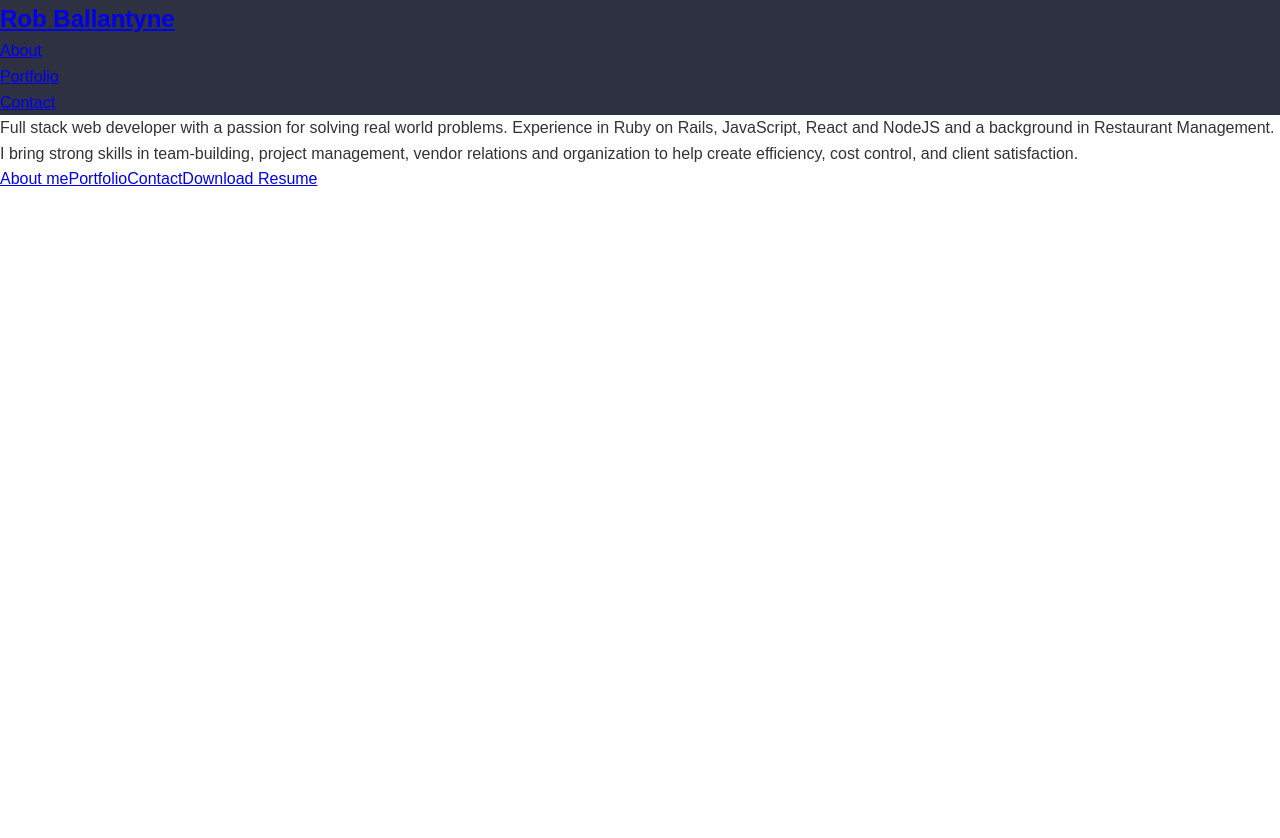
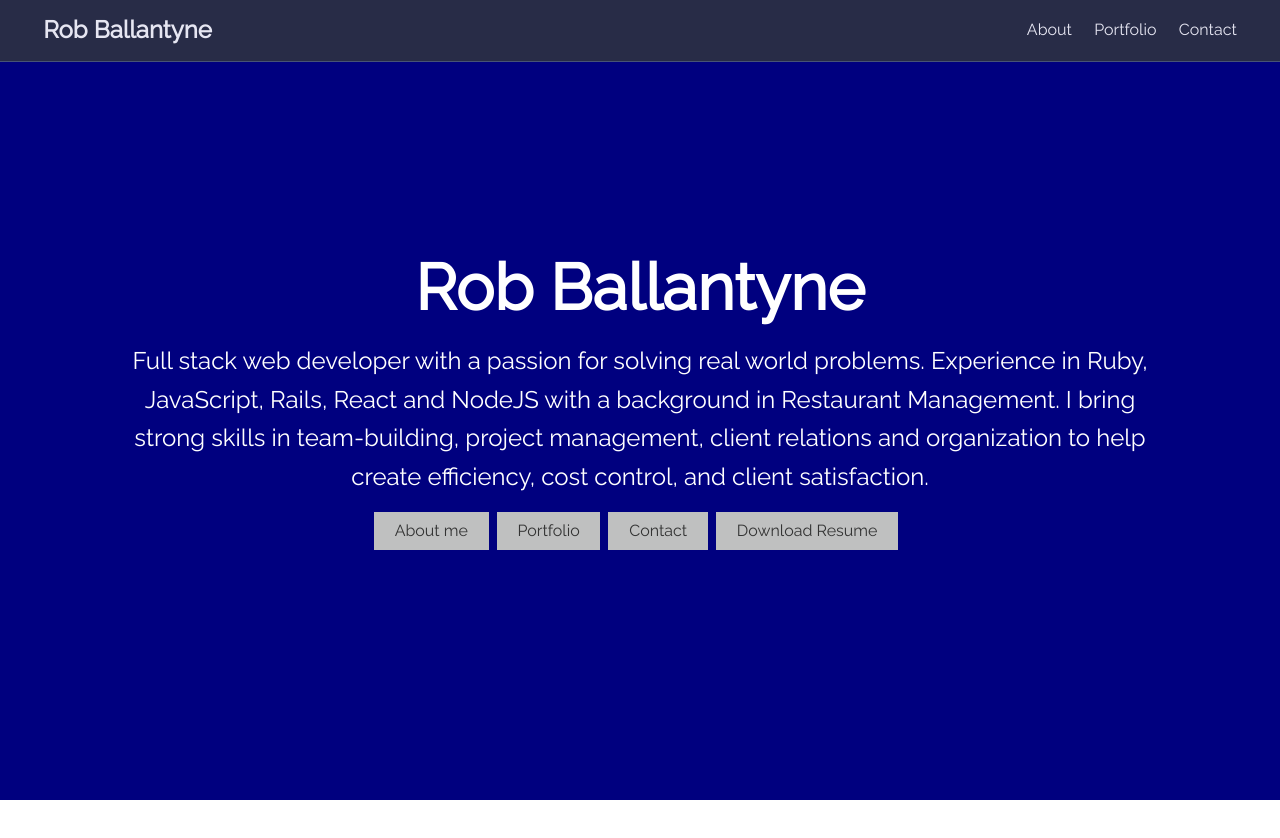
Before and after one commit to RABallantyne/portfolio-app, a React (Create React App) app: page / in a window 1280 px wide. Shown: the top 838 px of the page. Before the commit the page ends 800 px from the top, so only its background shows below. Built offline with nearby package versions, Linux system fonts and the light colour scheme.

Commit message:
organizing layout, styling started

```diff
--- a/public/index.html
+++ b/public/index.html
@@ -10,20 +10,12 @@
       content="Web site created using create-react-app"
     />
     <link rel="apple-touch-icon" href="%PUBLIC_URL%/logo192.png" />
-    <!--
-      manifest.json provides metadata used when your web app is installed on a
-      user's mobile device or desktop. See https://developers.google.com/web/fundamentals/web-app-manifest/
-    -->
+    <link
+      href="https://fonts.googleapis.com/css?family=Raleway&display=swap"
+      rel="stylesheet"
+    />
     <link rel="manifest" href="%PUBLIC_URL%/manifest.json" />
-    <!--
-      Notice the use of %PUBLIC_URL% in the tags above.
-      It will be replaced with the URL of the `public` folder during the build.
-      Only files inside the `public` folder can be referenced from the HTML.
 
-      Unlike "/favicon.ico" or "favicon.ico", "%PUBLIC_URL%/favicon.ico" will
-      work correctly both with client-side routing and a non-root public URL.
-      Learn how to configure a non-root public URL by running `npm run build`.
-    -->
     <title>React App</title>
   </head>
   <body>
--- a/src/App.js
+++ b/src/App.js
@@ -2,9 +2,9 @@ import React from 'react';
 import { BrowserRouter as Router, Route, Switch } from 'react-router-dom';
 import Navbar from './components/Navbar';
 import Landing from './components/Landing';
-import ProjectsMain from './components/portfolio/ProjectsMain';
 import Portfolio from './components/portfolio/Portfolio';
 import Contact from './components/Contact';
+import About from './components/About';
 
 import './dist/css/style.css';
 
@@ -16,8 +16,8 @@ function App() {
         <Route exact path='/' component={Landing} />
         <section className='container'>
           <Switch>
+            <Route exact path='/about' component={About} />
             <Route exact path='/portfolio' component={Portfolio} />
-            <Route exact path='/projects' component={ProjectsMain} />
             <Route exact path='/contact' component={Contact} />
           </Switch>
         </section>
--- /dev/null
+++ b/src/components/About.js
@@ -0,0 +1,9 @@
+import React from 'react';
+
+export default function About() {
+  return (
+    <div>
+      <h1>I did stuff!</h1>
+    </div>
+  );
+}
--- a/src/components/Landing.js
+++ b/src/components/Landing.js
@@ -4,28 +4,34 @@ import RABallantyneResume from '../files/RABallantyneResume.pdf';
 
 const Landing = () => {
   return (
-    <>
-      <div>
-        Full stack web developer with a passion for solving real world problems.
-        Experience in Ruby on Rails, JavaScript, React and NodeJS and a
-        background in Restaurant Management. I bring strong skills in
-        team-building, project management, vendor relations and organization to
-        help create efficiency, cost control, and client satisfaction.
-      </div>
-
+    <div className='landing'>
+      <div className='dark-overlay'>
+        <div className='landing-inner'>
+          <h1 className='x-large'>Rob Ballantyne</h1>
+          <p className='lead'>
+            Full stack web developer with a passion for solving real world
+            problems. Experience in Ruby, JavaScript, Rails, React and NodeJS
+            with a background in Restaurant Management. I bring strong skills in
+            team-building, project management, client relations and organization
+            to help create efficiency, cost control, and client satisfaction.
+          </p>
           <div className='buttons'>
-        <Link to='/about'>
+            <Link to='/about' className='btn btn-light'>
               <span>About me</span>
             </Link>
-        <Link to='/portfolio'>
+            <Link to='/portfolio' className='btn btn-light'>
               <span>Portfolio</span>
             </Link>
-        <Link to='/contact'>
+            <Link to='/contact' className='btn btn-light'>
               <span>Contact</span>
             </Link>
-        <a href={RABallantyneResume}>Download Resume</a>
+            <a href={RABallantyneResume} className='btn btn-light'>
+              Download Resume
+            </a>
           </div>
-    </>
+        </div>
+      </div>
+    </div>
   );
 };
 
--- a/src/scss/style.scss
+++ b/src/scss/style.scss
@@ -14,3 +14,61 @@ body {
   background-color: #fff;
   color: #333;
 }
+
+a {
+  text-decoration: none;
+  color: $primary-color;
+}
+
+ul {
+  list-style: none;
+}
+
+img {
+  width: 100%;
+}
+
+.navbar {
+  display: flex;
+  align-items: center;
+  justify-content: space-between;
+  padding: 0.7rem 2rem;
+  position: fixed;
+  z-index: 1;
+  width: 100%;
+  top: 0;
+  border-bottom: solid 1px $primary-color;
+  opacity: 0.9;
+  ul {
+    display: flex;
+  }
+  a {
+    color: #fff;
+    padding: 0.45rem;
+    margin: 0 0.25rem;
+
+    &:hover {
+      color: $primary-color;
+    }
+  }
+}
+
+//Landing
+
+.landing {
+  position: relative;
+  background: blue;
+  height: 100vh;
+
+  &-inner {
+    color: white;
+    height: 100%;
+    display: flex;
+    flex-direction: column;
+    width: 80%;
+    margin: auto;
+    align-items: center;
+    justify-content: center;
+    text-align: center;
+  }
+}
```
Also changed, not shown: src/components/portfolio/ProjectsMain.js (deleted), src/dist/css/style.css. Lines whose indentation alone changed are shown as unchanged.
